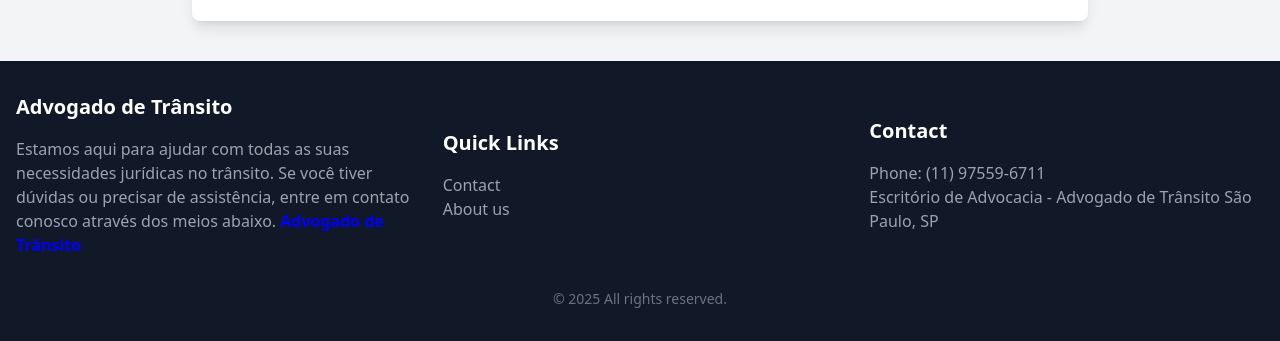
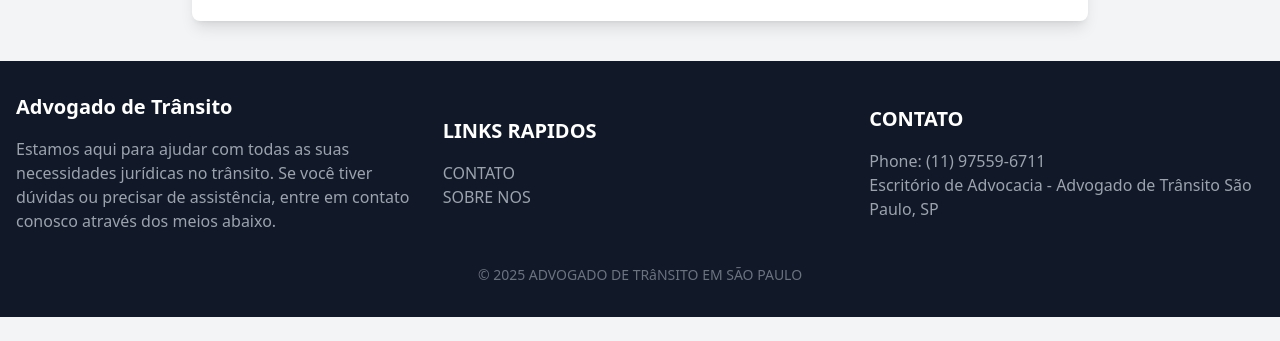
Before and after one commit to advogadodetransito/advogado, a plain HTML site: page contact.html in a window 1280 px wide. Shown: the part 831-1172 px from the top of the page. After the commit the page ends 1148 px from the top, so only its background shows below. Drawn offline with nearby package versions, Linux system fonts and the light colour scheme.

Commit message:
Update contact.html

```diff
--- a/contact.html
+++ b/contact.html
@@ -63,22 +63,22 @@
         <h2 class="text-xl font-semibold mb-4">Advogado de Trânsito</h2>
         <p class="text-gray-400">
             Estamos aqui para ajudar com todas as suas necessidades jurídicas no trânsito. Se você tiver dúvidas ou precisar de assistência, entre em contato conosco através dos meios abaixo.
-  <a href="https://advogadodetransito.app.br/" style="color: blue; font-weight: bold; text-decoration: none; transition: color 0.3s;">Advogado de Trânsito</a>
+
         </p>
       </div>
 
       <!-- Navigation Links -->
       <div>
-          <h2 class="text-xl font-semibold mb-4">Quick Links</h2>
+        <h2 class="text-xl font-semibold mb-4">LINKS RAPIDOS</h2>
         <ul>
-            <li><a href="#" class="text-gray-400 hover:text-white">Contact</a></li>
-            <li><a href="#" class="text-gray-400 hover:text-white">About us</a></li>
+          <li><a href="./contact.html" class="text-gray-400 hover:text-white">CONTATO</a></li>
+          <li><a href="./about.html" class="text-gray-400 hover:text-white"> SOBRE NOS</a></li>
         </ul>
       </div>
 
       <!-- Contact Info -->
       <div>
-          <h2 class="text-xl font-semibold mb-4">Contact</h2>
+        <h2 class="text-xl font-semibold mb-4">CONTATO</h2>
         <p class="text-gray-400">Phone: (11) 97559-6711</p>
         <p class="text-gray-400">Escritório de Advocacia - Advogado de Trânsito
             São Paulo, SP</p>
@@ -87,7 +87,7 @@
 
     <!-- Copyright Section -->
     <div class="mt-8 text-center text-gray-500 text-sm">
-        &copy; 2025 All rights reserved.
+      &copy; 2025 ADVOGADO DE TRâNSITO EM SÃO PAULO
     </div>
   </footer>
 </body>
```
Lines whose indentation alone changed are shown as unchanged.
